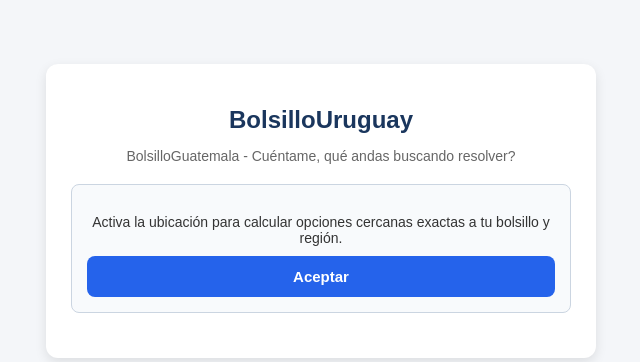
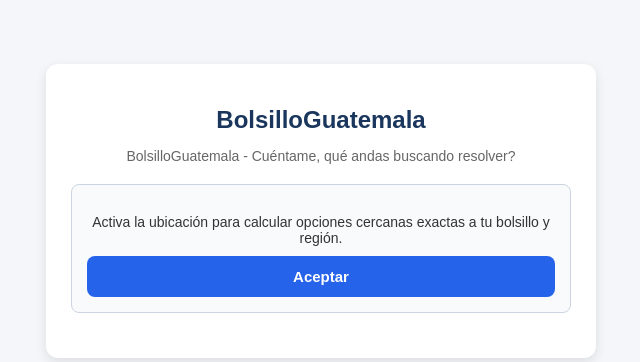
Before and after one commit to mayroga/BolsilloGuatemala, a Flask app: page / in a window 1280 px wide. Shown: the part 189-551 px from the top of the page, without its empty margins (319-959 px from the left). Run offline with Flask 3, Linux system fonts and the light colour scheme; the visitor is signed in with stand-in values (Sample User, id 1).

Commit message:
Update app.html

```diff
--- a/templates/app.html
+++ b/templates/app.html
@@ -3,12 +3,12 @@
 <head>
     <meta charset="UTF-8">
     <meta name="viewport" content="width=device-width, initial-scale=1.0">
-    <title>BolsilloUruguay</title>
+    <title>BolsilloGuatemala</title>
     <link rel="stylesheet" href="{{ url_for('static', filename='styles.css') }}">
 </head>
 <body>
     <main class="container">
-        <h1 id="mainTitle">BolsilloUruguay</h1>
+        <h1 id="mainTitle">BolsilloGuatemala</h1>
         <p class="subtitle">{{ saludo_dinamico }}</p>
 
         <div id="permisoBox" class="permiso-box">
@@ -62,7 +62,7 @@
             const SpeechRecognition = window.SpeechRecognition || window.webkitSpeechRecognition;
             if (SpeechRecognition) {
                 recognition = new SpeechRecognition();
-                recognition.lang = 'es-UY';
+                recognition.lang = 'es-GT';
                 recognition.onresult = (e) => {
                     document.getElementById("userInput").value = e.results[0][0].transcript;
                     enviarConsulta();
@@ -135,7 +135,7 @@
                 window.speechSynthesis.cancel();
                 const texto = document.getElementById("textoRespuesta").innerText;
                 const utterance = new SpeechSynthesisUtterance(texto);
-                utterance.lang = 'es-UY';
+                utterance.lang = 'es-GT';
                 window.speechSynthesis.speak(utterance);
             }
         }
```
